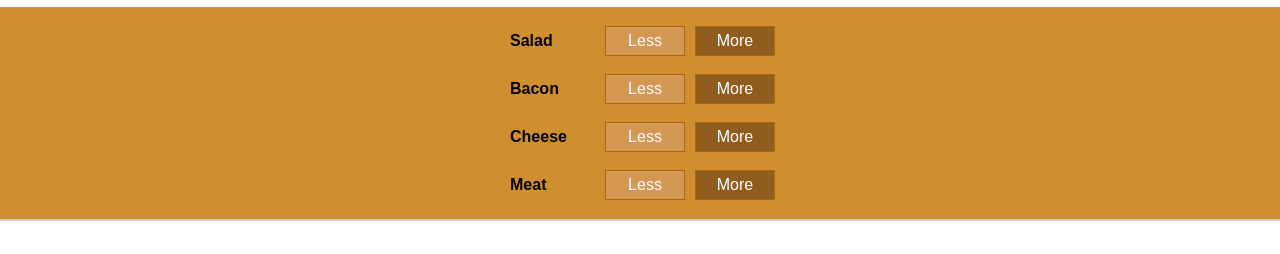
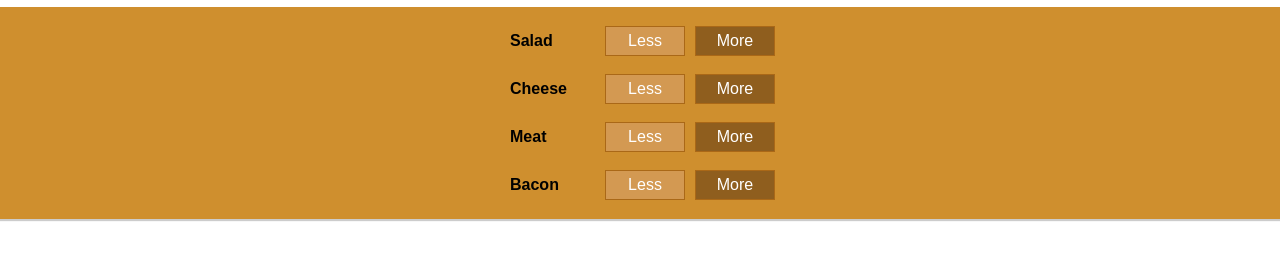
Before and after one commit to aaron3993/Burger-Project, a React (Create React App) app: page / in a window 1280 px wide. Shown: the part 327-581 px from the top of the page. Built offline with nearby package versions, Linux system fonts and the light colour scheme.

Commit message:
Added handlers for adding and removing ingredients

```diff
--- a/src/Components/BuildControls/BuildControl/BuildControl.js
+++ b/src/Components/BuildControls/BuildControl/BuildControl.js
@@ -4,8 +4,8 @@ import classes from './BuildControl.module.css'
 const buildControl = props => (
   <div className={classes.BuildControl}>
     <div className={classes.Label}>{props.label}</div>
-    <button className={classes.Less}>Less</button>
-    <button className={classes.More}>More</button>
+    <button className={classes.Less} onClick={props.less}>Less</button>
+    <button className={classes.More} onClick={props.more}>More</button>
   </div>
 )
 
--- a/src/Components/BuildControls/BuildControls.js
+++ b/src/Components/BuildControls/BuildControls.js
@@ -5,14 +5,20 @@ import BuildControl from './BuildControl/BuildControl'
 
 const controls = [
   {label: 'Salad', type: 'salad'},
-  {label: 'Bacon', type: 'bacon'},
   {label: 'Cheese', type: 'cheese'},
   {label: 'Meat', type: 'meat'},
+  {label: 'Bacon', type: 'bacon'}
 ]
+
 const buildControls = props => (
   <div className={classes.BuildControls}>
     {controls.map(ctrl => (
-      <BuildControl key={ctrl.label} label={ctrl.label}/>
+      <BuildControl
+      key={ctrl.label}
+      label={ctrl.label}
+      more={() => props.added(ctrl.type)}
+      less={() => props.removed(ctrl.type)}
+      />
     ))}
   </div>
 )
--- a/src/Components/Burger/BurgerIngredient/BurgerIngredient.js
+++ b/src/Components/Burger/BurgerIngredient/BurgerIngredient.js
@@ -30,8 +30,9 @@ class BurgerIngredient extends Component {
       case 'bacon':
         ingredient = <div className={classes.Bacon}></div>
         break
-      case 'default':
+      default:
         ingredient = null
+        break
     }
     return ingredient
   }
--- a/src/Containers/BurgerBuilder/BurgerBuilder.js
+++ b/src/Containers/BurgerBuilder/BurgerBuilder.js
@@ -2,6 +2,13 @@ import React, { Component } from 'react'
 import Aux from '../../hoc/Auxiliary/Auxiliary'
 import Burger from '../../Components/Burger/Burger'
 import BuildControls from '../../Components/BuildControls/BuildControls'
+
+const INGREDIENT_PRICES = {
+  salad: 1,
+  bacon: 1.2,
+  cheese: 0.5,
+  meat: 2
+}
 
 class BurgerBuilder extends Component {
   state = {
@@ -10,18 +17,33 @@ class BurgerBuilder extends Component {
       bacon: 0,
       cheese: 0,
       meat: 0
-    }
+    },
+    totalPrice: 4
   }
 
-  // addIngredientHandler () {
+  addIngredientHandler = type => {
+    const updatedIngredients = this.state.ingredients
+    const updatedCount = updatedIngredients[type] + 1
+    this.state.ingredients[type] = updatedCount
+    const newPrice = INGREDIENT_PRICES[type] + this.state.totalPrice
+    this.setState({ingredients: updatedIngredients, totalPrice: newPrice})
+  }
 
-  // }
+  removeIngredientHandler = type => {
+    const updatedIngredients = this.state.ingredients
+    const updatedCount = this.state.ingredients[type] - 1
+    updatedIngredients[type] = updatedCount
+    const newPrice = this.state.totalPrice - INGREDIENT_PRICES[type]
+    this.setState({totalPrice: newPrice, ingredients: updatedIngredients})
+  }
 
   render () {
     return (
       <Aux>
         <Burger ingredients={this.state.ingredients}/>
-        <BuildControls />
+        <BuildControls
+        added={this.addIngredientHandler}
+        removed={this.removeIngredientHandler}/>
       </Aux>
     )
   }
```
